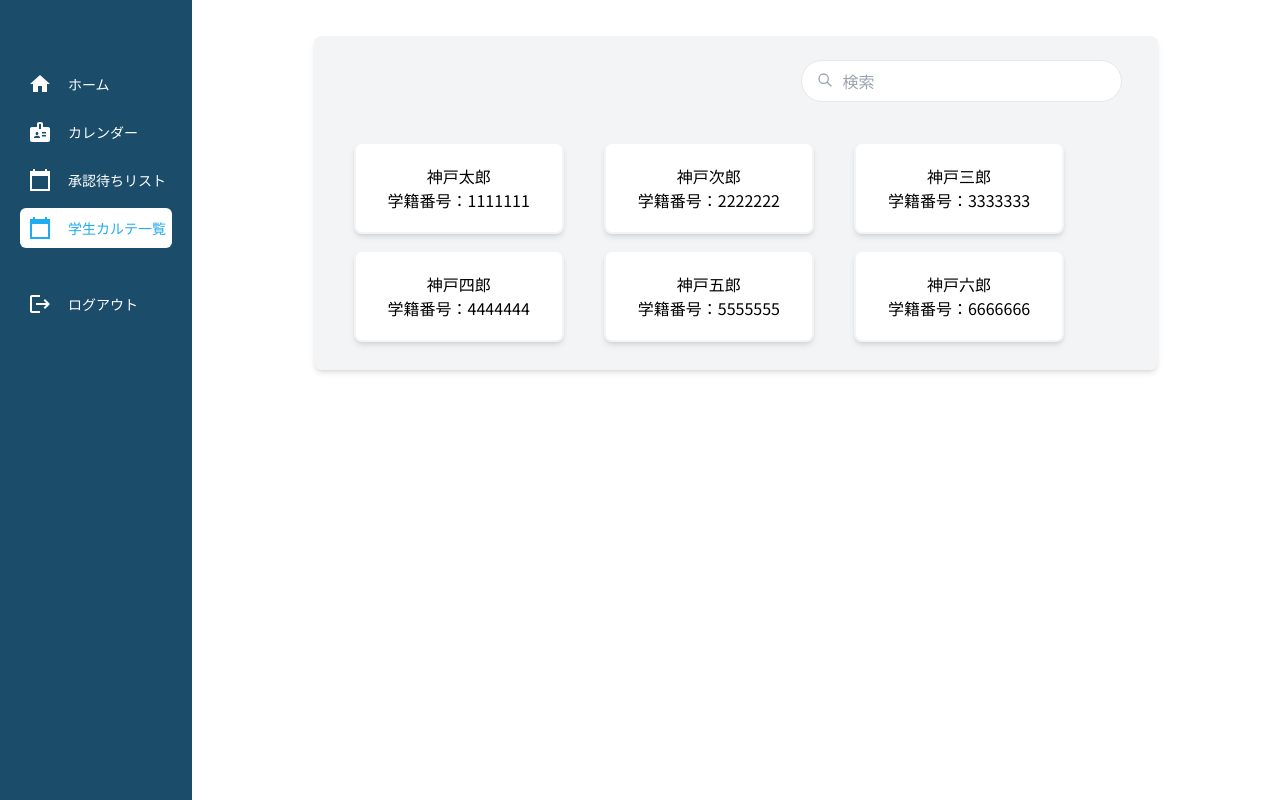
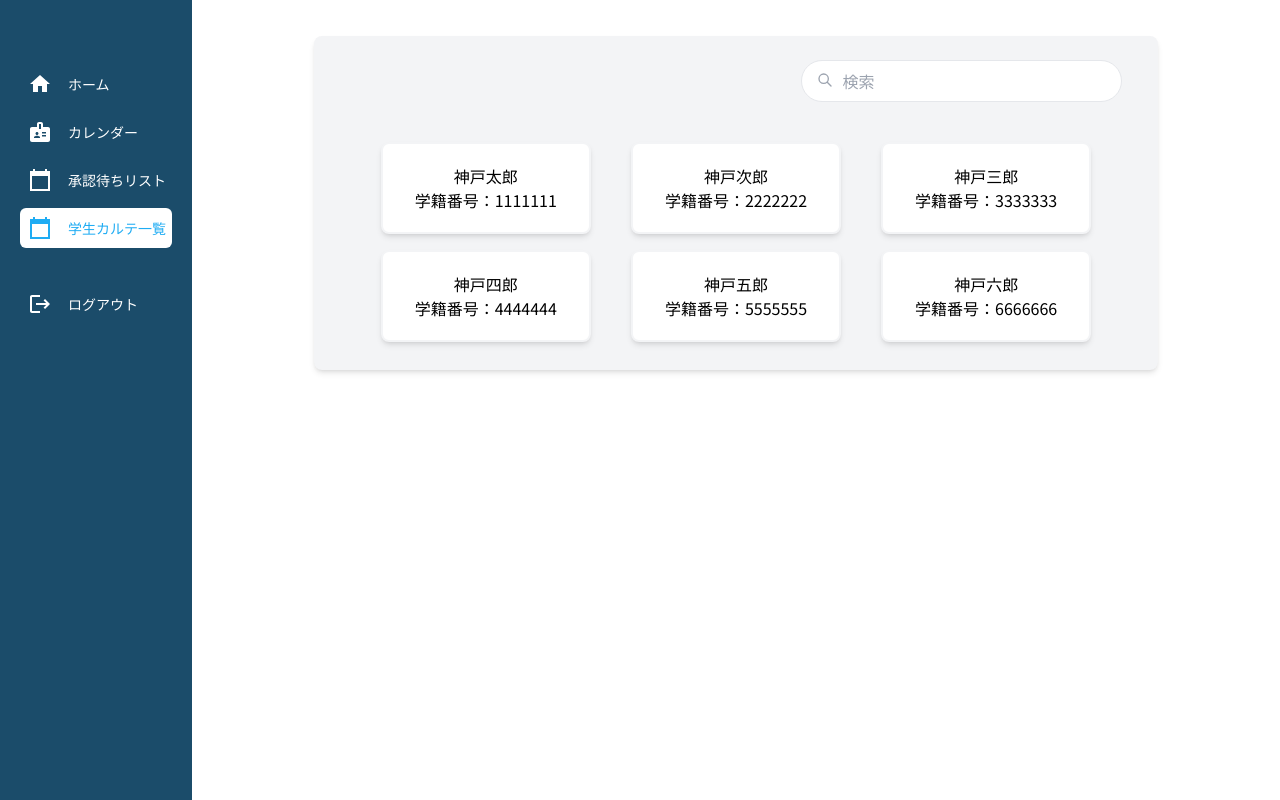
Before and after one commit to Aruche-code/kd-reserve, a Next.js app: page /staff/students in a window 1280 px wide. Built offline with nearby package versions, Linux system fonts and the light colour scheme.

Commit message:
センターよせ

```diff
--- a/app/(root)/staff/students/page.tsx
+++ b/app/(root)/staff/students/page.tsx
@@ -67,7 +67,7 @@ const Students = () => {
                 </div>
 
                 <div className="flex justify-center items-center">
-                    <div className="mt-5 mb-5 ml-5 mr-5">
+                    <div className="mt-5 mb-5 ml-5 mr-5 flex justify-center items-center flex-wrap">
                         {testUsers.map(user => (
                             <Link href="../staff/record">
                                 <button
```
